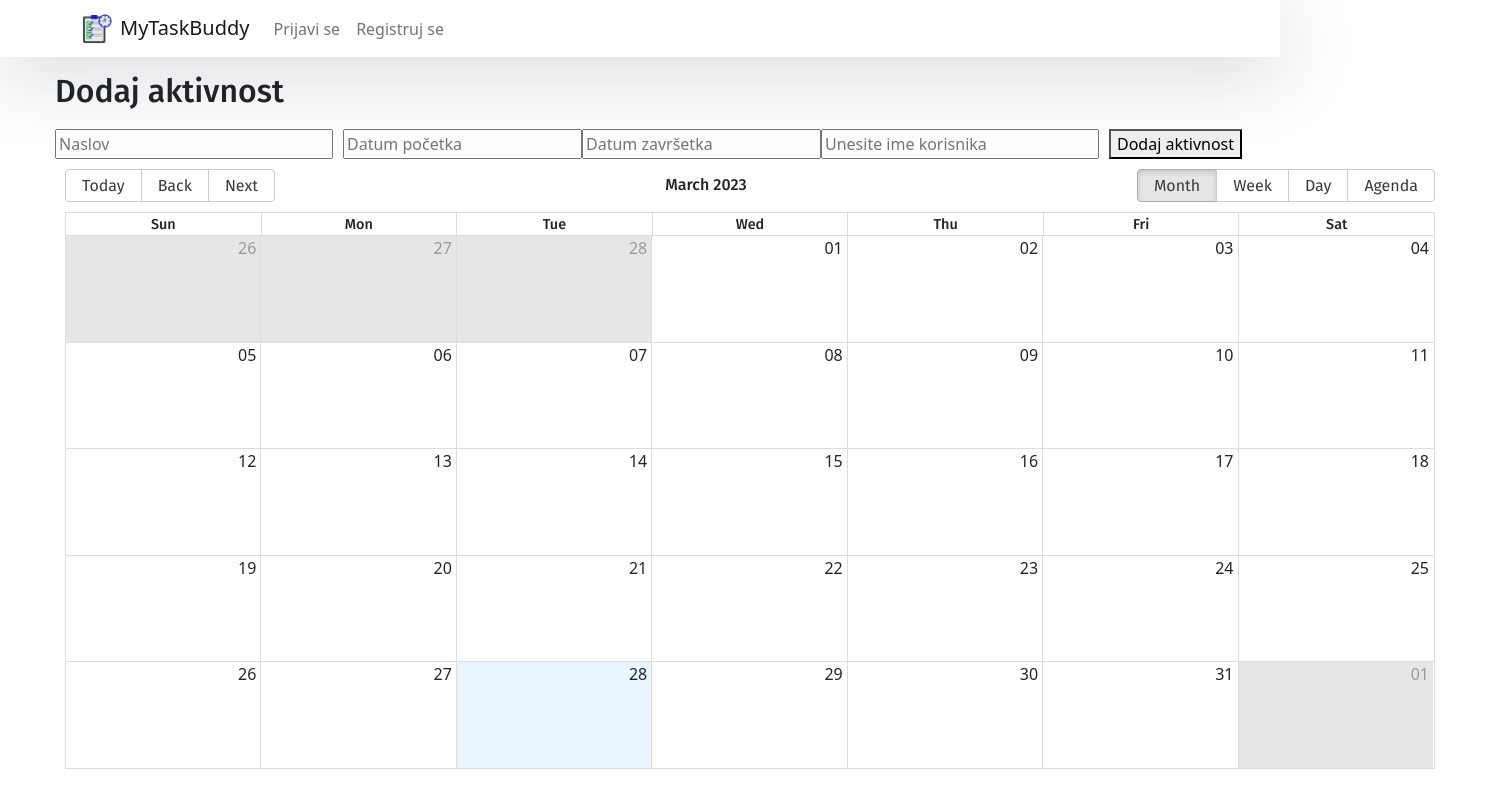
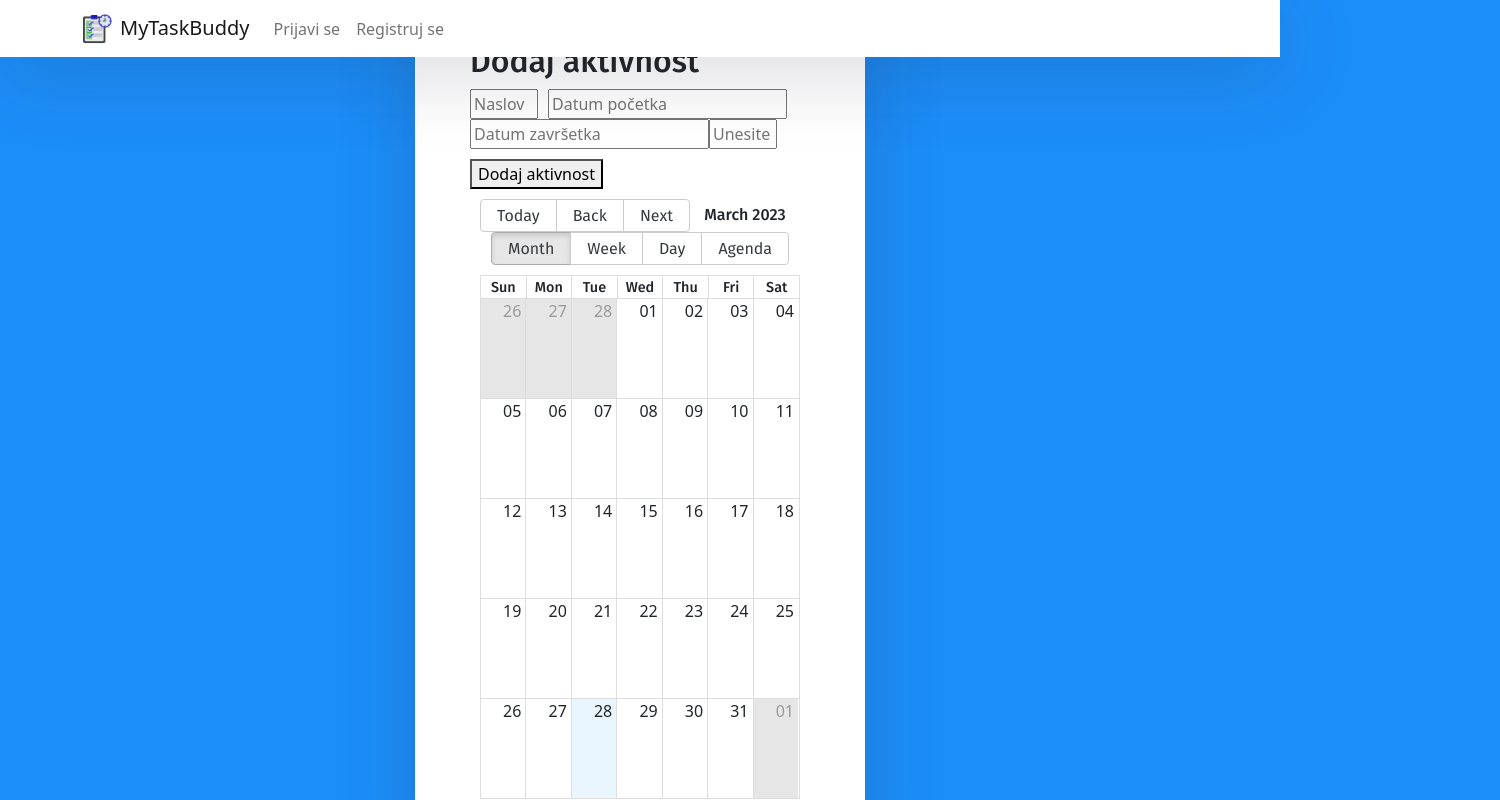
Before and after one commit to smuratovic3/my-task-buddy, a React (Create React App) app: page / in a window 1280 px wide. Both pictures are taken after typing "Sample", "Sample", "name@example.com", "Sample" into the empty fields and a click on the button "Prijavi se". Shown: the top 800 px of the page, 1500 px wide, since content can reach past the window. Built offline with nearby package versions, Linux system fonts and the light colour scheme.

Commit message:
refactoring folders

```diff
--- a/src/css/HomePage.css
+++ /dev/null
@@ -1,6 +0,0 @@
-.HomePage {
-    height: 100%;
-    width: 100%;
-    margin: 0;
-    padding: 0;
-  }
--- a/src/index.css
+++ b/src/index.css
@@ -45,7 +45,7 @@ html,
 }
 
 .auth-inner {
-  width: 1500px;
+  width: 450px;
   margin: auto;
   background: #ffffff;
   box-shadow: 0px 14px 80px rgba(34, 35, 58, 0.2);
--- a/src/components/HomePageComponent.js
+++ b/src/screens/HomePageComponent.js
@@ -45,10 +45,10 @@ export default class HomePageComponent extends Component {
       const d3 = new Date(allEvents[i].end);
       const d4 = new Date(newEvent.end);
 
-      /*if ((d1 <= d2 && d2 <= d3) || (d1 <= d4 && d4 <= d3)) {
+      if ((d1 <= d2 && d2 <= d3) || (d1 <= d4 && d4 <= d3)) {
         alert("CLASH");
         break;
-      }*/
+      }
     }
 
     this.setState({
```
Also changed, not shown: src/App.js (+4 -5 lines), src/screens/ForgotPassword.js (renamed from src/components/ForgotPassword.js), src/screens/LoginComponent.js (renamed from src/components/LoginComponent.js), src/screens/SignUpComponent.js (renamed from src/components/SignUpComponent.js).
